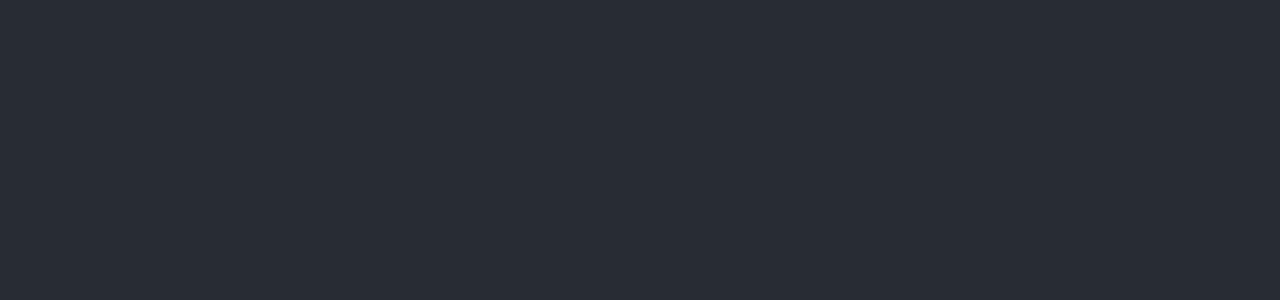
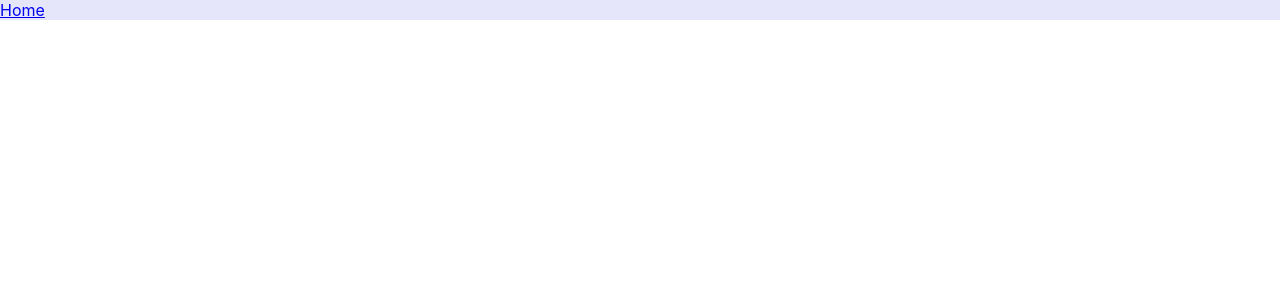
Before and after one commit to ralicynf/recipedia, a React (Create React App) app in the folder client/recipedia/: page / in a window 1280 px wide. Shown: the top 300 px of the page. Built offline with nearby package versions, Linux system fonts and the light colour scheme.

Commit message:
added components and pages

```diff
--- a/client/recipedia/src/App.css
+++ b/client/recipedia/src/App.css
@@ -5,12 +5,6 @@
 .App-logo {
   height: 40vmin;
   pointer-events: none;
-}
-
-@media (prefers-reduced-motion: no-preference) {
-  .App-logo {
-    animation: App-logo-spin infinite 20s linear;
-  }
 }
 
 .App-header {
@@ -27,3 +21,7 @@
 .App-link {
   color: #61dafb;
 }
+
+header {
+  background-color: lavender;
+}
--- a/client/recipedia/src/App.js
+++ b/client/recipedia/src/App.js
@@ -1,11 +1,25 @@
 import './App.css';
+import Header from './components/Header';
+import { Routes, Route } from 'react-router-dom'
+import Home from './pages/Home';
+import RecipeList from './pages/RecipeList';
+import RecipeDetails from './pages/RecipeDetails';
+import AddRecipe from './pages/AddRecipe';
+import Resources from './pages/Resources';
 
 function App() {
   return (
-    <div className="App">
-      <header className="App-header">
-
-      </header>
+    <div>
+      <Header />
+      <main>
+        <Routes>
+          <Route path='/' element={<Home />} />
+          <Route path='/recipes' element={<RecipeList />} />
+          <Route path='/resources' element={<Resources />} />
+          <Route path='/recipes/recipeId' element={<RecipeDetails />} />
+          <Route path='/recipes/addRecipe' elemet={<AddRecipe />} />
+        </Routes>
+      </main>
     </div>
   );
 }
--- a/client/recipedia/src/components/Header.jsx
+++ b/client/recipedia/src/components/Header.jsx
@@ -5,9 +5,7 @@
     return (
         <header>
             <nav>
-                <button>Home</button>
-                <button>Recipe List</button>
-                <button>Resources</button>
+                <Link to='/' >Home </Link>
             </nav>
         </header>
 
--- a/client/recipedia/src/index.js
+++ b/client/recipedia/src/index.js
@@ -2,9 +2,12 @@
 import ReactDOM from 'react-dom/client';
 import './index.css';
 import App from './App';
+import { BrowserRouter } from 'react-router-dom'
 
 
 const root = ReactDOM.createRoot(document.getElementById('root'));
 root.render(
+  <BrowserRouter>
     <App />
+  </BrowserRouter>
 );
--- /dev/null
+++ b/client/recipedia/src/pages/AddRecipe.js
@@ -0,0 +1,14 @@
+
+
+const AddRecipe = () => {
+
+    return (
+        <div>
+            <div className="recipeList">
+
+            </div>
+        </div>
+    )
+}
+
+export default AddRecipe
--- /dev/null
+++ b/client/recipedia/src/pages/Home.js
@@ -0,0 +1,15 @@
+import { useState, useEffect } from 'react'
+
+
+const Home = () => {
+
+    return (
+        <div>
+            <div className="recipeList">
+
+            </div>
+        </div>
+    )
+}
+
+export default Home
--- /dev/null
+++ b/client/recipedia/src/pages/RecipeDetails.js
@@ -0,0 +1,13 @@
+
+const RecipeDetails = () => {
+
+    return (
+        <div>
+            <div className="recipeList">
+
+            </div>
+        </div>
+    )
+}
+
+export default RecipeDetails
--- /dev/null
+++ b/client/recipedia/src/pages/RecipeList.js
@@ -0,0 +1,10 @@
+const RecipeList = () => {
+
+    return (
+        <div>
+
+        </div>
+    )
+}
+
+export default RecipeList
--- /dev/null
+++ b/client/recipedia/src/pages/Resources.js
@@ -0,0 +1,10 @@
+const Resources = () => {
+
+    return (
+      <div>
+        <h1>Resources</h1>
+      </div>
+    )
+  }
+
+  export default Resources
```
Also changed, not shown: client/recipedia/src/components/RecipeCard.jsx (+7 -1 lines).
